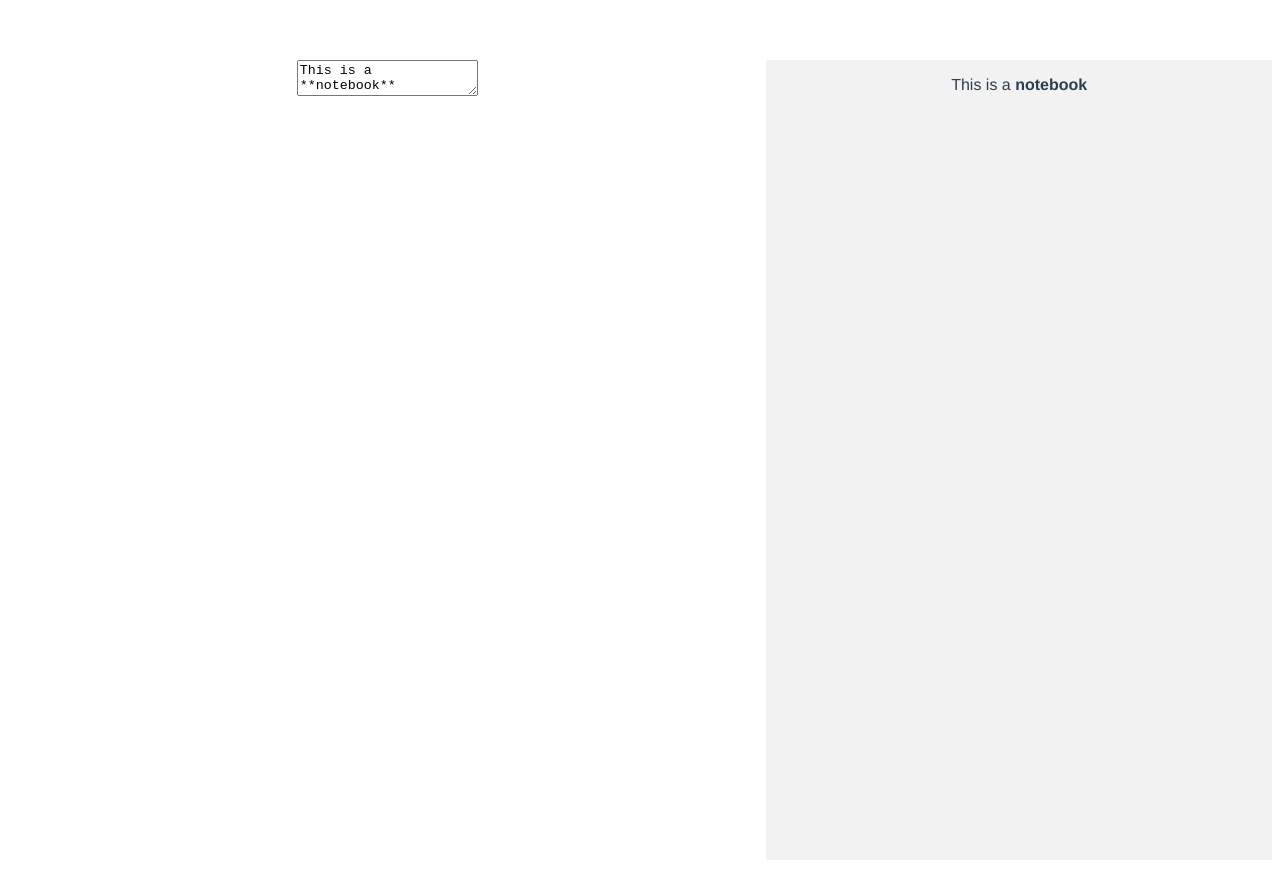
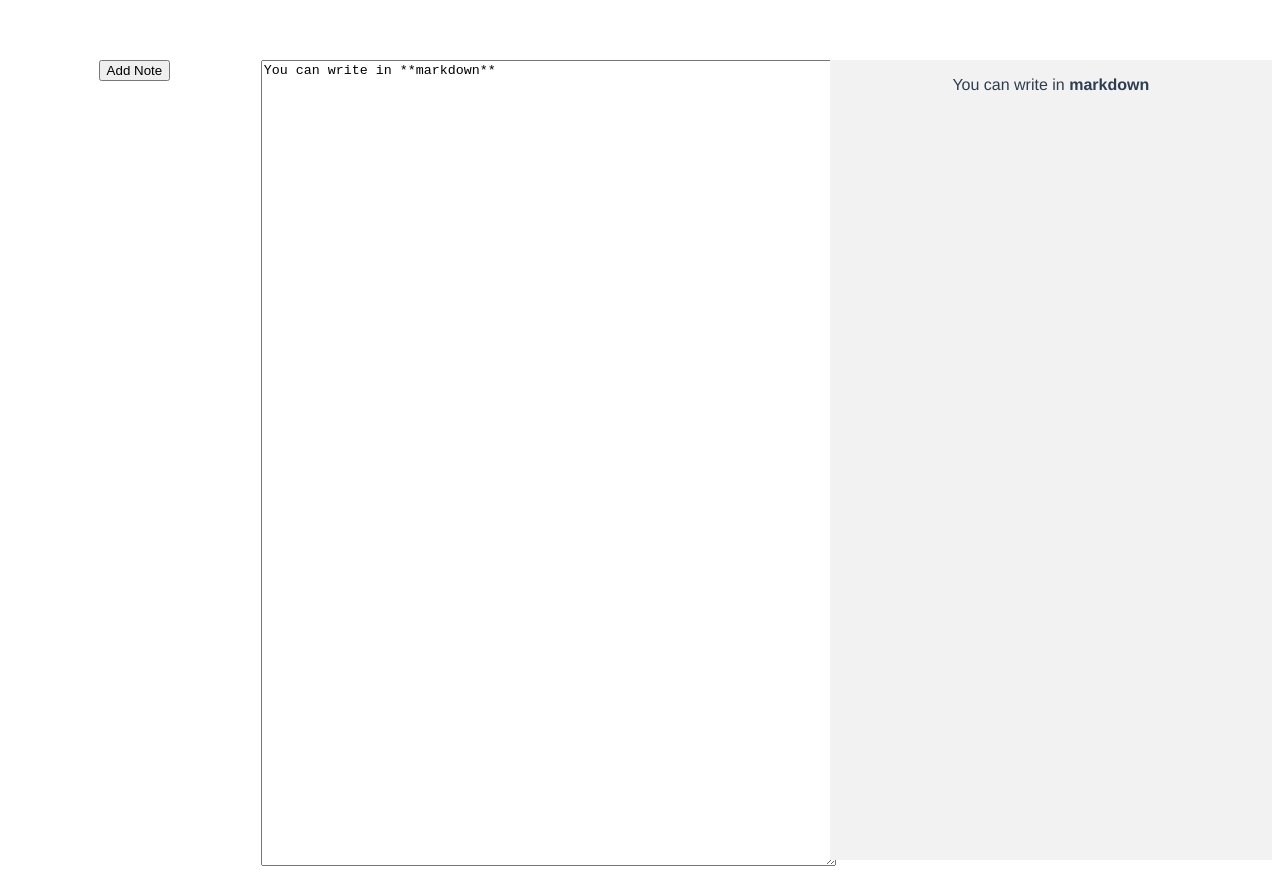
Before and after one commit to ojudith/markdown-notebook, a Vue app: page / in a window 1280 px wide. Built offline with nearby package versions, Linux system fonts and the light colour scheme.

Commit message:
added storage and want to add mulltiple list

```diff
--- /dev/null
+++ b/src/components/designs/styles.css
@@ -0,0 +1,13 @@
+#notebook {
+    display: flex;
+    height: 100vh;
+}
+.main{
+    width: 60%;
+}
+
+.preview{
+    width:40%;
+    background: #f2f2f2;
+
+}
--- a/src/components/noteBook.vue
+++ b/src/components/noteBook.vue
@@ -1,5 +1,9 @@
 <template>
     <div id="notebook">
+        <!-- sidebar -->
+        <aside class="sidebar">
+            <button @click="addNote">Add Note</button>
+        </aside>
         <!-- main pane -->
         <section class="main">
             <textarea v-model="content"></textarea>
@@ -15,32 +19,72 @@ import marked from "marked"
 
     export default {
         name: 'note-book',
+
         data (){
             return{
-                content: 'This is a **notebook**',
+                content: localStorage.getItem('content') || 'You can write in **markdown**',
+                notes: [],
             }
         },
+        // created () {
+        //     this.content = localStorage.getItem('content') || 'You can write in **markdown**';
+        // },
         computed: {
             notePreview (){
                 return marked(this.content)
             }
-        }
+        },
+        methods: {
+            saveNote() {
+                 console.log('saving note:', this.content)
+                localStorage.setItem('content', this.content)
+                this.reportOperation('saving')
+            },
+            reportOperation(opName) {
+                console.log('The', opName, 'operation was completed!')
+            },
+            addNote(){
+                const time = Date.now()
+                const note = {
+                    id: String(time),
+                    title: 'New note' + (this.notes.length + 1),
+                    content: '**Hi** !',
+                    created: time,
+                    favorite: false,
+                }
+                // Add to the list
+                this.note.push(note)
+            }
+        },
+        watch: {
+           content: 'saveNote',
+        },
     }
+
 </script>
 
 <style scoped>
     #notebook {
         display: flex;
         height: 100vh;
+
     }
     .main{
-        width: 60%;
+        width: 45%;
     }
 
     .preview{
-        width:40%;
+        width: 35%;
         background: #f2f2f2;
 
     }
 
+    .sidebar {
+        width: 20%;
+    }
+    textarea{
+        width: 100%;
+        height: 100%;
+    }
+
 </style>
```
